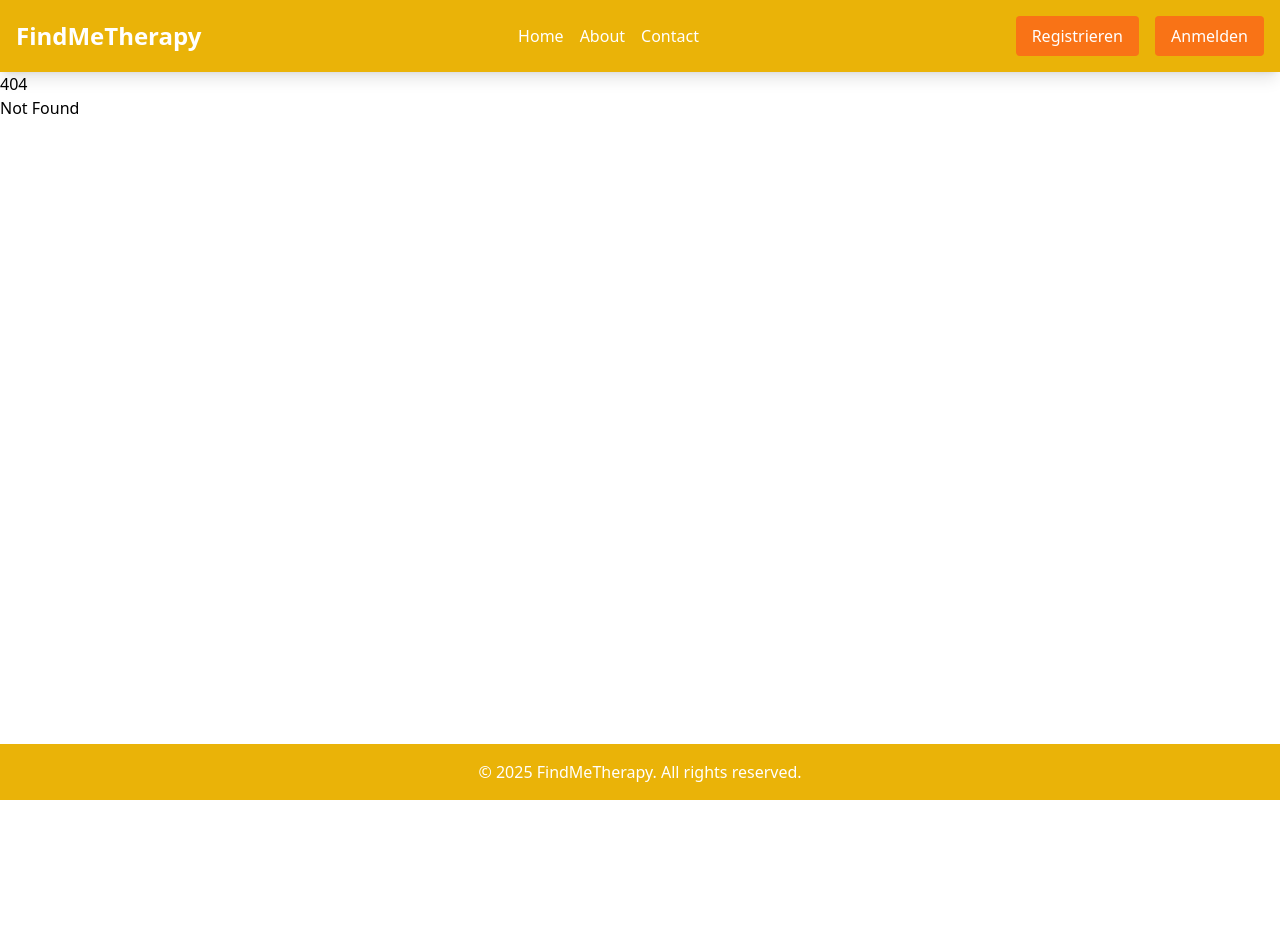
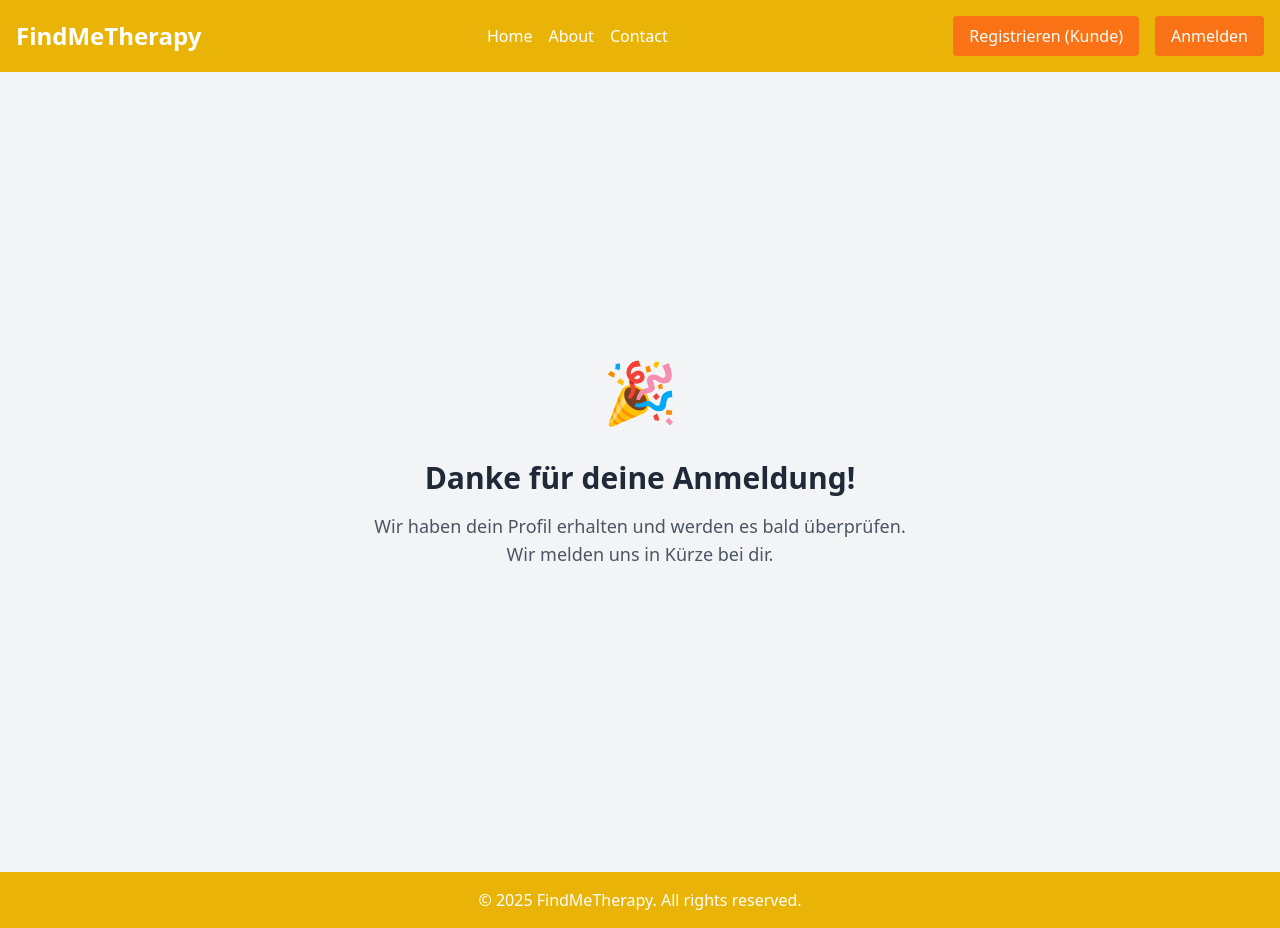
Before and after one commit to AlenioH/find-me-therapy, a SvelteKit app: page /signup-success in a window 1280 px wide. Before the commit this address had no page. Before the commit the page ends 800 px from the top, so only its background shows below. Built offline with nearby package versions, Linux system fonts and the light colour scheme.

Commit message:
Add signup success page, navigate to it after sugnup

```diff
--- a/src/routes/+layout.svelte
+++ b/src/routes/+layout.svelte
@@ -31,7 +31,7 @@
           class="bg-orange-500 text-white py-2 px-4 rounded hover:bg-orange-400"
           on:click={openRegisterModal}
         >
-          Registrieren
+          Registrieren (Kunde)
         </button>
         <button
           class="bg-orange-500 text-white py-2 px-4 rounded hover:bg-orange-400"
--- /dev/null
+++ b/src/routes/signup-success/+page.svelte
@@ -0,0 +1,49 @@
+<script>
+  import { onMount } from 'svelte';
+  import { goto } from '$app/navigation';
+
+  // onMount(() => {
+  //   // Redirect the user to the homepage after 5 seconds
+  //   setTimeout(() => {
+  //     goto('/'); // Redirect to the homepage (or change to a desired page)
+  //   }, 5000); // 5 seconds delay
+  // });
+</script>
+
+<div class="flex flex-col justify-center items-center h-screen bg-gray-100 text-center">
+  <!-- Animated icon -->
+  <div class="text-6xl text-orange-500 mb-6 animate-bounce">
+    🎉
+  </div>
+
+  <!-- Thank You message -->
+  <h1 class="text-3xl font-bold text-gray-800 mb-4 animate-fadeIn">Danke für deine Anmeldung!</h1>
+
+  <!-- Sub message with animation -->
+  <p class="text-lg text-gray-600 animate-fadeIn animation-delay-2">
+    Wir haben dein Profil erhalten und werden es bald überprüfen.
+    <br />
+    Wir melden uns in Kürze bei dir.
+  </p>
+</div>
+
+<style>
+  /* Animation for fading in */
+  @keyframes fadeIn {
+    0% {
+      opacity: 0;
+    }
+    100% {
+      opacity: 1;
+    }
+  }
+
+  /* Animation delay for the sub-message */
+  .animate-fadeIn {
+    animation: fadeIn 1.5s ease-out;
+  }
+
+  .animation-delay-2 {
+    animation-delay: 2s;
+  }
+</style>
--- a/src/routes/therapist-signup/+page.svelte
+++ b/src/routes/therapist-signup/+page.svelte
@@ -1,5 +1,5 @@
 <script>
-  import { goto } from '@sveltejs/kit';
+  import { goto } from '$app/navigation';
   import LoginInfoForm from '$lib/components/LoginInfoForm.svelte';
   import bcrypt from 'bcryptjs';
 
```
